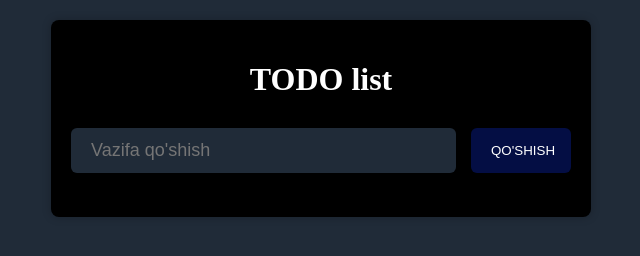
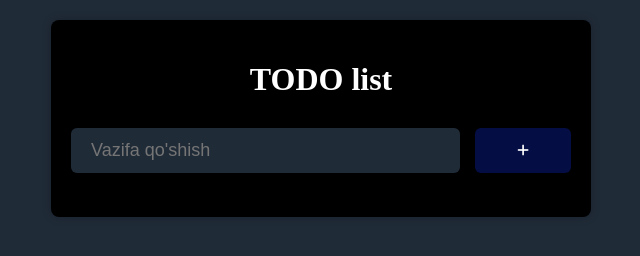
Before and after one commit to Jahongir7/todoapp, a plain HTML site: page index.html in a window 1280 px wide. Shown: the full height of the page, 319-959 px from the left. Drawn offline with Linux system fonts and the light colour scheme.

Commit message:
Update index.html

```diff
--- a/index.html
+++ b/index.html
@@ -13,7 +13,7 @@
         <h1>TODO list</h1>
         <form>
             <input type="text" id="input-task" placeholder="Vazifa qo'shish">
-            <button type="button" onclick="addTask()">Qo'shish</button>
+            <button type="button" onclick="addTask()"><i class="fas fa-plus"></i></button>
         </form>
         <ul id="task-list"></ul>
     </div>
```
